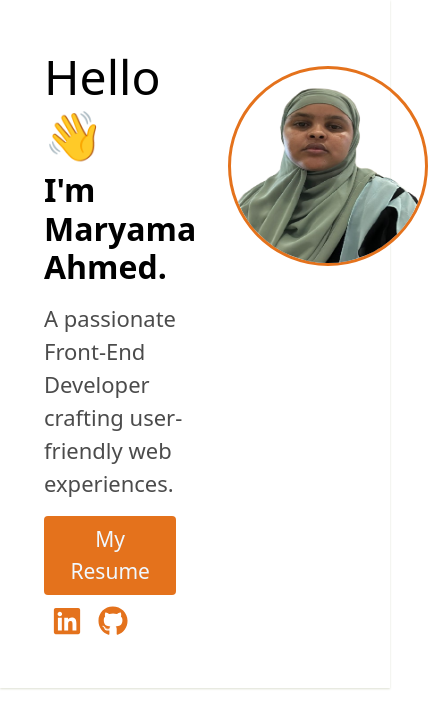
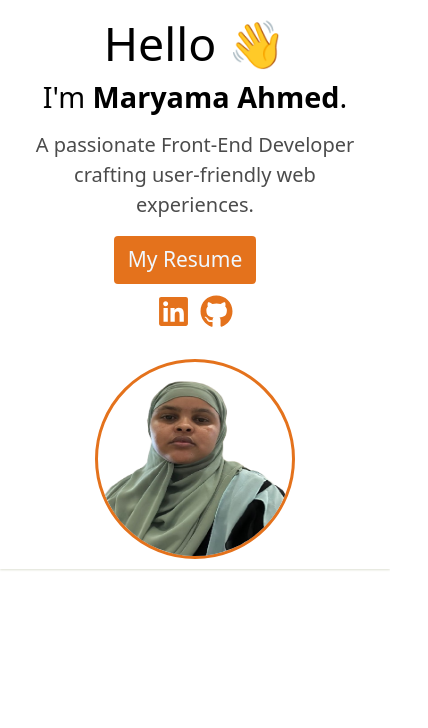
Before and after one commit to ZaamiAhmed/MaryamAhmed, a React (Create React App) app in the folder my-portfolio/: page / in a window 390 px wide. Shown: the top 728 px of the page, 428 px wide, since content can reach past the window. Built offline with nearby package versions, Linux system fonts and the light colour scheme.

Commit message:
made the intro responsive

```diff
--- a/my-portfolio/src/components/Intro.css
+++ b/my-portfolio/src/components/Intro.css
@@ -17,11 +17,6 @@ section{
  color: #000;
  padding: 2rem;
 
-
-
- /* box-shadow:  0 1px 2px 0 rgba(88, 99, 33, 0.2); */
-
-
 }
 .intro h1{
     font-size: 3rem;
@@ -29,7 +24,7 @@ section{
 
 }
 .intro h2{
-    font-size: 32px;
+    font-size: 2rem;
     font-weight: 600;
     margin-bottom: 1rem;
 }
@@ -39,9 +34,7 @@ section{
     line-height: 1.5;
    opacity: 0.7;
 }
-.me{
 
-}
 .intro button{
     padding: 8px 14px;
     font-size: 21px;
@@ -71,3 +64,34 @@ section{
     padding: 8px;
 
 }
+
+@media (max-width:750px) {
+    section{
+        display: grid;
+        grid-template-columns:1fr;
+        text-align: center;
+        padding: 0;
+    }
+    .intro{
+        padding: 1rem;
+    }
+    .intro h1{
+        font-size: 2.9rem;
+    }
+    .intro h2{
+        font-size: 1.8rem;
+        font-weight: 400;
+    }
+    .intro p{
+        font-size: 20px;
+        line-height: 1.5;
+    }
+    .social-icons a{
+        padding: 5px;
+        font-size: 33px;
+    }
+    .my-image{
+    margin: 10px;
+    }
+
+}
```
